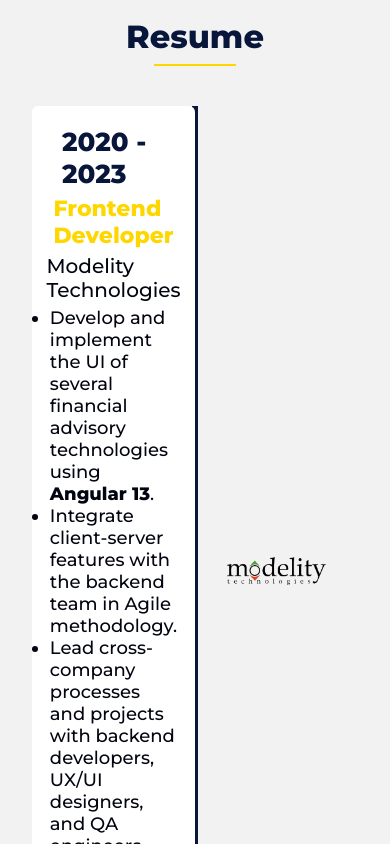
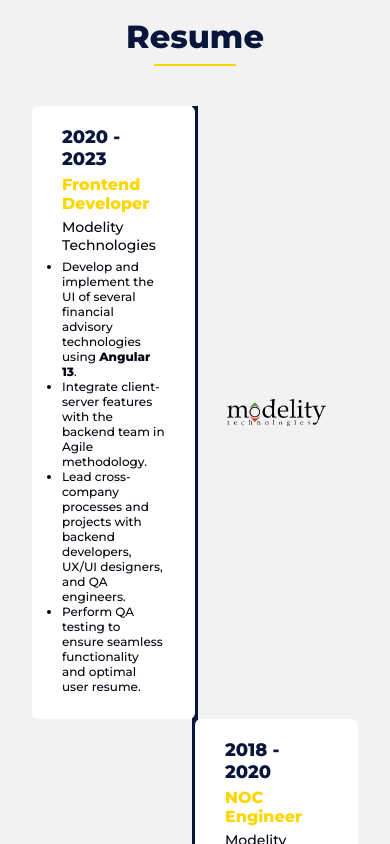
Before and after one commit to BarGolod/bar-golod, an Angular app: page /home in a window 390 px wide. Shown: the part 1860-2704 px from the top of the page. Built offline with nearby package versions, Linux system fonts and the light colour scheme.

Commit message:
configuration fix text size fix on mobile

```diff
--- a/angular.json
+++ b/angular.json
@@ -3,7 +3,7 @@
   "version": 1,
   "newProjectRoot": "projects",
   "projects": {
-    "bar-golod-portfolio": {
+    "bar-golod": {
       "projectType": "application",
       "schematics": {
         "@schematics/angular:component": {
@@ -17,7 +17,7 @@
         "build": {
           "builder": "@angular-devkit/build-angular:browser",
           "options": {
-            "outputPath": "dist/bar-golod-portfolio",
+            "outputPath": "dist/bar-golod",
             "index": "src/index.html",
             "main": "src/main.ts",
             "polyfills": "src/polyfills.ts",
@@ -69,10 +69,10 @@
           "builder": "@angular-devkit/build-angular:dev-server",
           "configurations": {
             "production": {
-              "browserTarget": "bar-golod-portfolio:build:production"
+              "browserTarget": "bar-golod:build:production"
             },
             "development": {
-              "browserTarget": "bar-golod-portfolio:build:development"
+              "browserTarget": "bar-golod:build:development"
             }
           },
           "defaultConfiguration": "development"
@@ -80,7 +80,7 @@
         "extract-i18n": {
           "builder": "@angular-devkit/build-angular:extract-i18n",
           "options": {
-            "browserTarget": "bar-golod-portfolio:build"
+            "browserTarget": "bar-golod:build"
           }
         },
         "test": {
--- a/src/app/components/resume/resume.component.scss
+++ b/src/app/components/resume/resume.component.scss
@@ -127,3 +127,28 @@
     width: 100% !important;
   }
 }
+
+@media screen and (max-width: $mobile-width) {
+  .title-container {
+    width: 100% !important;
+  }
+
+  .timeline-content,
+  .timeline-image {
+    h2 {
+      font-size: 18px !important;
+    }
+
+    h3 {
+      font-size: 16px !important;
+    }
+
+    p {
+      font-size: 14px !important;
+    }
+
+    div {
+      font-size: 12px !important;
+    }
+  }
+}
--- a/src/index.html
+++ b/src/index.html
@@ -1,13 +1,13 @@
-<!doctype html>
+<!DOCTYPE html>
 <html lang="en">
-<head>
-  <meta charset="utf-8">
-  <title>BarGolodPortfolio</title>
-  <base href="/">
-  <meta name="viewport" content="width=device-width, initial-scale=1">
-  <link rel="icon" type="image/x-icon" href="favicon.ico">
-</head>
-<body>
-  <app-root></app-root>
-</body>
+  <head>
+    <meta charset="utf-8" />
+    <title>BarGolod</title>
+    <base href="/" />
+    <meta name="viewport" content="width=device-width, initial-scale=1" />
+    <link rel="icon" type="image/x-icon" href="favicon.ico" />
+  </head>
+  <body>
+    <app-root></app-root>
+  </body>
 </html>
```
Also changed, not shown: 1 other file (tests, documents, lock files or other folders).
